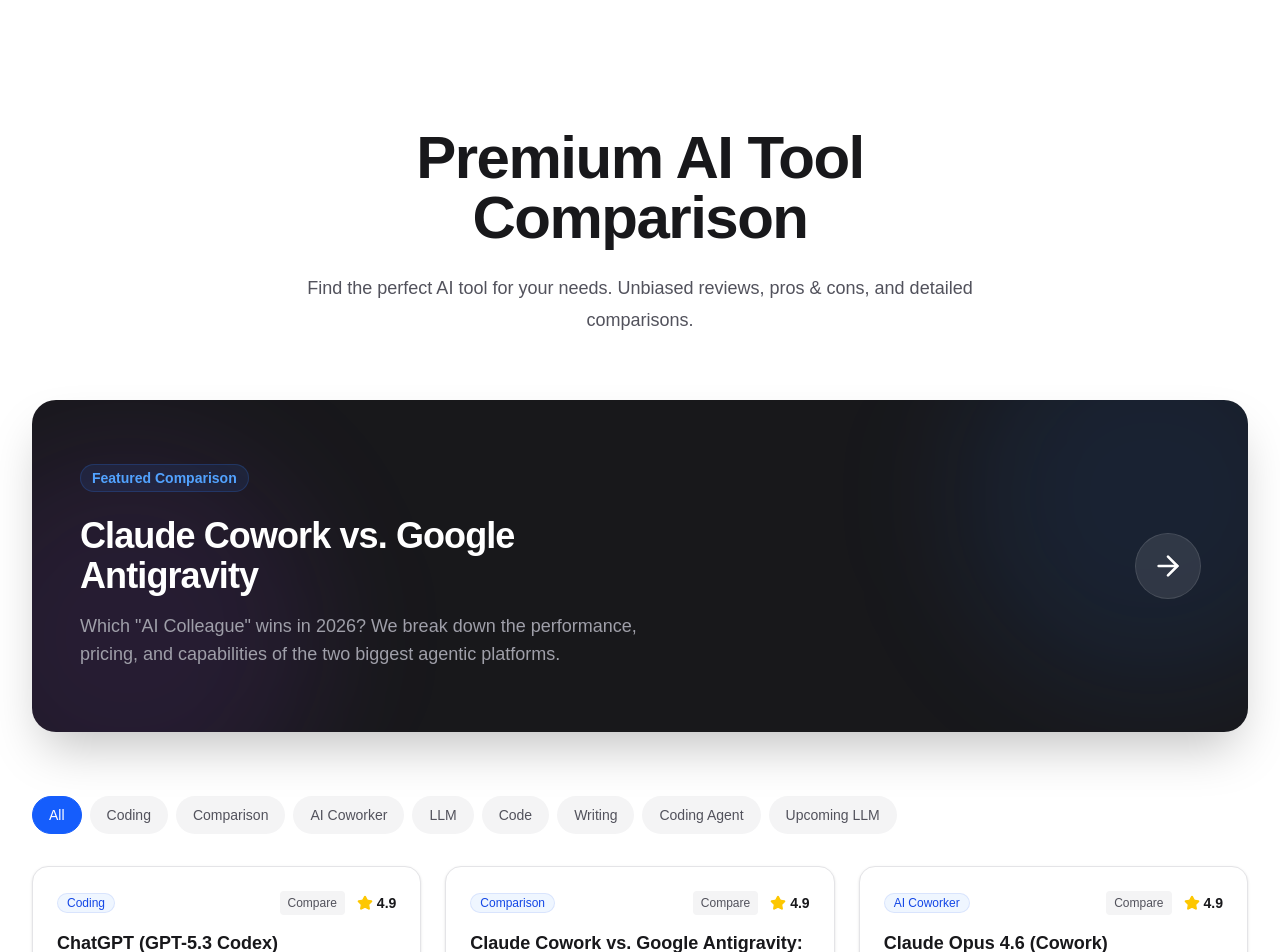
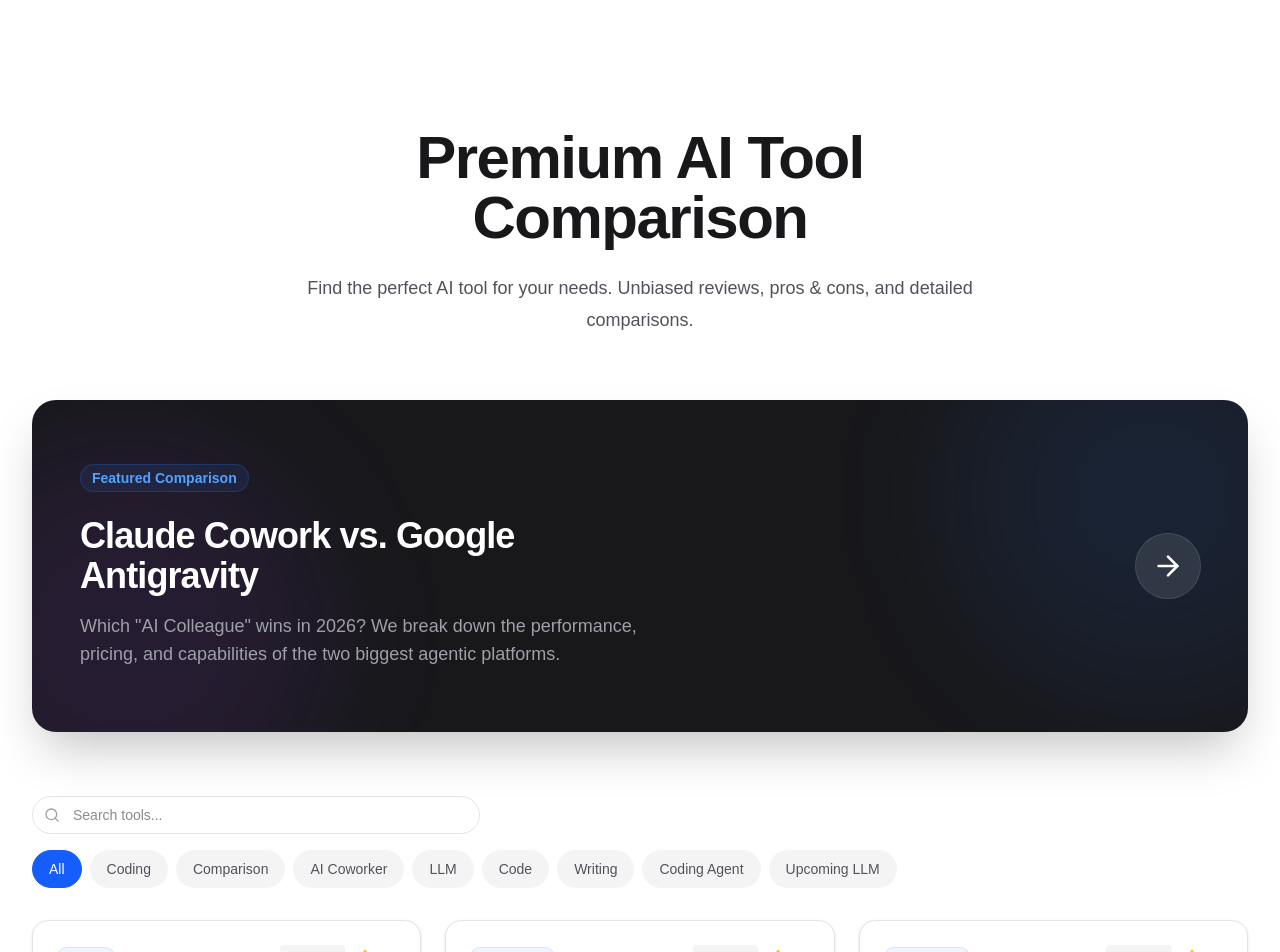
Before and after one commit to yuga-hashimoto/ai-tool-navigator, a Next.js app: page / in a window 1280 px wide. Shown: the top 952 px of the page. Built offline with nearby package versions, Linux system fonts and the light colour scheme.

Commit message:
Feat: Add comparison, search, and new tool content

```diff
--- a/src/components/ToolGrid.tsx
+++ b/src/components/ToolGrid.tsx
@@ -4,6 +4,7 @@
 import { ToolMetadata } from '@/lib/tools';
 import { ToolCard } from './ToolCard';
 import { cn } from '@/lib/utils';
+import { Search } from 'lucide-react';
 
 interface ToolGridProps {
   tools: ToolMetadata[];
@@ -11,17 +12,37 @@
 
 export function ToolGrid({ tools }: ToolGridProps) {
   const [selectedCategory, setSelectedCategory] = useState<string>('All');
+  const [searchQuery, setSearchQuery] = useState<string>('');
 
   // Derive categories from tools
   const categories = ['All', ...Array.from(new Set(tools.map((tool) => tool.category)))];
 
-  const filteredTools = selectedCategory === 'All'
-    ? tools
-    : tools.filter((tool) => tool.category === selectedCategory);
+  const filteredTools = tools.filter((tool) => {
+    const matchesCategory = selectedCategory === 'All' || tool.category === selectedCategory;
+    const searchLower = searchQuery.toLowerCase();
+    const matchesSearch = tool.title.toLowerCase().includes(searchLower) ||
+                          tool.description.toLowerCase().includes(searchLower);
+
+    return matchesCategory && matchesSearch;
+  });
 
   return (
     <div>
-        <div className="mb-8 flex flex-wrap gap-2 justify-center sm:justify-start">
+        <div className="mb-8 space-y-4">
+             {/* Search Bar */}
+            <div className="relative max-w-md mx-auto sm:mx-0">
+                <Search className="absolute left-3 top-1/2 h-4 w-4 -translate-y-1/2 text-zinc-400" />
+                <input
+                    type="text"
+                    placeholder="Search tools..."
+                    value={searchQuery}
+                    onChange={(e) => setSearchQuery(e.target.value)}
+                    className="w-full rounded-full border border-zinc-200 bg-white py-2 pl-10 pr-4 text-sm outline-none focus:border-blue-500 focus:ring-1 focus:ring-blue-500 dark:border-zinc-800 dark:bg-zinc-900 dark:text-zinc-100"
+                />
+            </div>
+
+            {/* Categories */}
+            <div className="flex flex-wrap gap-2 justify-center sm:justify-start">
                 {categories.map((category) => (
                     <button
                         key={category}
@@ -37,6 +58,8 @@
                     </button>
                 ))}
             </div>
+        </div>
+
         <div className="grid grid-cols-1 gap-6 sm:grid-cols-2 lg:grid-cols-3">
             {filteredTools.map((tool) => (
                 <div key={tool.slug} className="flex flex-col h-full">
@@ -46,7 +69,7 @@
         </div>
         {filteredTools.length === 0 && (
             <div className="py-12 text-center">
-                <p className="text-zinc-500 dark:text-zinc-400">No tools found in this category.</p>
+                <p className="text-zinc-500 dark:text-zinc-400">No tools found matching your criteria.</p>
             </div>
         )}
     </div>
```
Also changed, not shown: 1 other file (tests, documents, lock files or other folders). Lines whose indentation alone changed are shown as unchanged.
